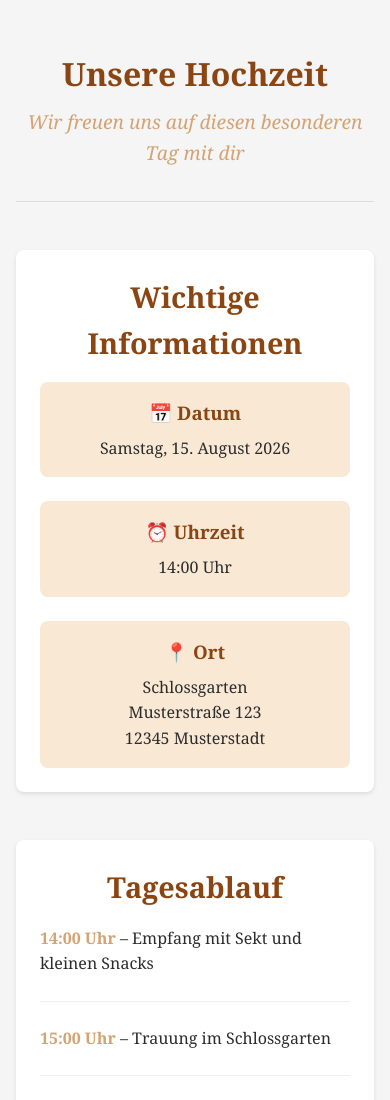
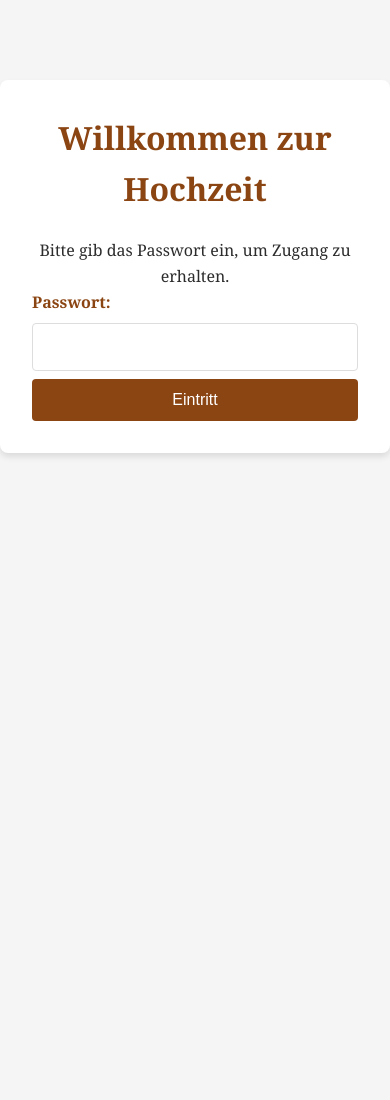
Before and after one commit to Cardoran/Wedding, a plain HTML site: page index.html in a window 390 px wide. Shown: the top 1100 px of the page. After the commit the page ends 844 px from the top, so only its background shows below. Drawn offline with Linux system fonts and the light colour scheme.

Commit message:
added login form browser side

```diff
--- a/index.html
+++ b/index.html
@@ -3,7 +3,7 @@
 <head>
   <meta charset="UTF-8" />
   <meta name="viewport" content="width=device-width, initial-scale=1.0" />
-  <title>Hochzeit</title>
+  <title>Hochzeit – Login</title>
   <style>
     :root {
       --primary: #d4a373;
@@ -27,90 +27,23 @@
     }
 
     .container {
-      max-width: 800px;
-      margin: 0 auto;
+      max-width: 500px;
+      margin: 5rem auto;
       padding: 2rem;
-    }
-
-    header {
       text-align: center;
-      margin-bottom: 3rem;
-      padding: 2rem 0;
-      border-bottom: 1px solid #ddd;
+      background: white;
+      border-radius: 8px;
+      box-shadow: 0 4px 6px rgba(0,0,0,0.1);
     }
 
     h1 {
-      font-size: 3rem;
       color: var(--accent);
-      margin-bottom: 0.5rem;
-    }
-
-    .subtitle {
-      font-size: 1.2rem;
-      color: var(--primary);
-      font-style: italic;
-    }
-
-    section {
-      margin-bottom: 3rem;
-      padding: 1.5rem;
-      background: white;
-      border-radius: 8px;
-      box-shadow: 0 2px 4px rgba(0,0,0,0.1);
-    }
-
-    section h2 {
-      color: var(--accent);
-      margin-bottom: 1rem;
-      font-size: 1.8rem;
-      text-align: center;
-    }
-
-    .info-grid {
-      display: grid;
-      grid-template-columns: repeat(auto-fit, minmax(250px, 1fr));
-      gap: 1.5rem;
-      margin-top: 1rem;
-    }
-
-    .info-item {
-      text-align: center;
-      padding: 1rem;
-      background: var(--secondary);
-      border-radius: 8px;
-    }
-
-    .info-item h3 {
-      color: var(--accent);
-      margin-bottom: 0.5rem;
-    }
-
-    .agenda {
-      margin-top: 1rem;
-    }
-
-    .agenda-item {
       margin-bottom: 1.5rem;
-      padding-bottom: 1.5rem;
-      border-bottom: 1px solid #eee;
-    }
-
-    .agenda-item:last-child {
-      border-bottom: none;
-    }
-
-    .time {
-      font-weight: bold;
-      color: var(--primary);
-    }
-
-    form {
-      max-width: 600px;
-      margin: 0 auto;
     }
 
     .form-group {
       margin-bottom: 1.5rem;
+      text-align: left;
     }
 
     label {
@@ -120,19 +53,13 @@
       color: var(--accent);
     }
 
-    input[type="text"],
-    textarea {
+    input[type="password"] {
       width: 100%;
       padding: 0.75rem;
       border: 1px solid #ddd;
       border-radius: 4px;
       font-family: inherit;
       font-size: 1rem;
-    }
-
-    textarea {
-      min-height: 100px;
-      resize: vertical;
     }
 
     button {
@@ -143,39 +70,44 @@
       font-size: 1rem;
       border-radius: 4px;
       cursor: pointer;
-      transition: background-color 0.3s;
-      display: block;
-      margin: 0 auto;
+      width: 100%;
     }
 
     button:hover {
       background-color: var(--primary);
     }
 
-    footer {
-      text-align: center;
-      margin-top: 2rem;
-      padding: 1rem;
-      color: #666;
+    .error {
+      color: #d32f2f;
+      margin-top: -1rem;
+      margin-bottom: 1rem;
       font-size: 0.9rem;
     }
 
-    @media (max-width: 600px) {
-      .container {
-        padding: 1rem;
-      }
-
-      h1 {
-        font-size: 2rem;
-      }
-
-      .info-grid {
-        grid-template-columns: 1fr;
-      }
+    /* Hauptseite (versteckt bis Login) */
+    #main-content {
+      display: none;
     }
   </style>
 </head>
 <body>
+  <!-- Login-Maske -->
+  <div id="login-screen" class="container">
+    <h1>Willkommen zur Hochzeit</h1>
+    <p>Bitte gib das Passwort ein, um Zugang zu erhalten.</p>
+
+    <form id="login-form">
+      <div class="form-group">
+        <label for="password">Passwort:</label>
+        <input type="password" id="password" name="password" required />
+      </div>
+      <div id="error-message" class="error"></div>
+      <button type="submit">Eintritt</button>
+    </form>
+  </div>
+
+  <!-- Hauptseite (versteckt) -->
+  <div id="main-content">
     <div class="container">
       <header>
         <h1>Unsere Hochzeit</h1>
@@ -247,5 +179,34 @@
         <p>© 2026 | Wir freuen uns auf euch!</p>
       </footer>
     </div>
+  </div>
+
+  <script>
+    // 🔑 Hier dein Passwort eintragen (z. B. "Hochzeit2026")
+    const CORRECT_PASSWORD = "DEIN_PASSWORT_HIER";
+
+    document.getElementById('login-form').addEventListener('submit', function(e) {
+      e.preventDefault();
+      const password = document.getElementById('password').value;
+      const errorMessage = document.getElementById('error-message');
+
+      if (password === CORRECT_PASSWORD) {
+        // Login erfolgreich – zeige Hauptseite
+        document.getElementById('login-screen').style.display = 'none';
+        document.getElementById('main-content').style.display = 'block';
+        // Optional: URL aktualisieren, um Direktzugriff zu ermöglichen
+        window.history.pushState({}, '', window.location.pathname + '?auth=1');
+      } else {
+        // Falsches Passwort
+        errorMessage.textContent = "Falsches Passwort. Bitte versuche es erneut.";
+      }
+    });
+
+    // Prüfe, ob bereits autorisiert (für Page Reload)
+    if (window.location.search.includes('auth=1')) {
+      document.getElementById('login-screen').style.display = 'none';
+      document.getElementById('main-content').style.display = 'block';
+    }
+  </script>
 </body>
 </html>
```
Lines whose indentation alone changed are shown as unchanged.
